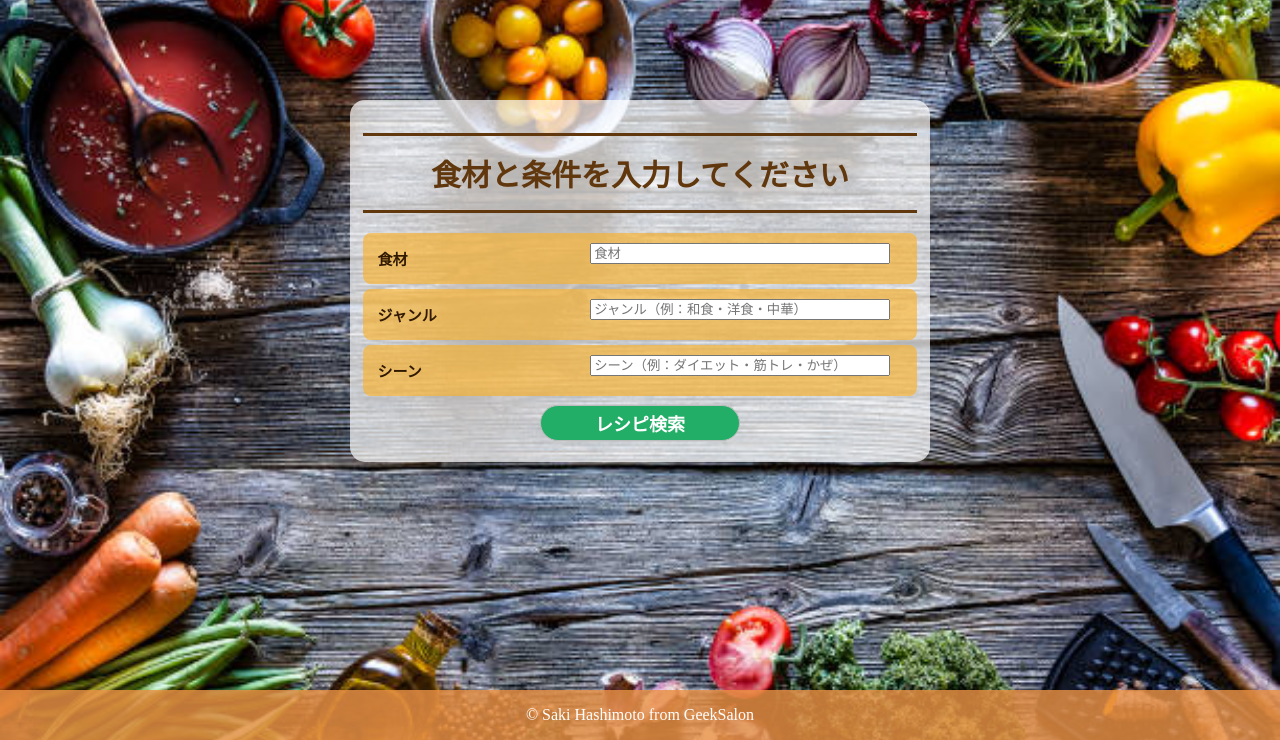
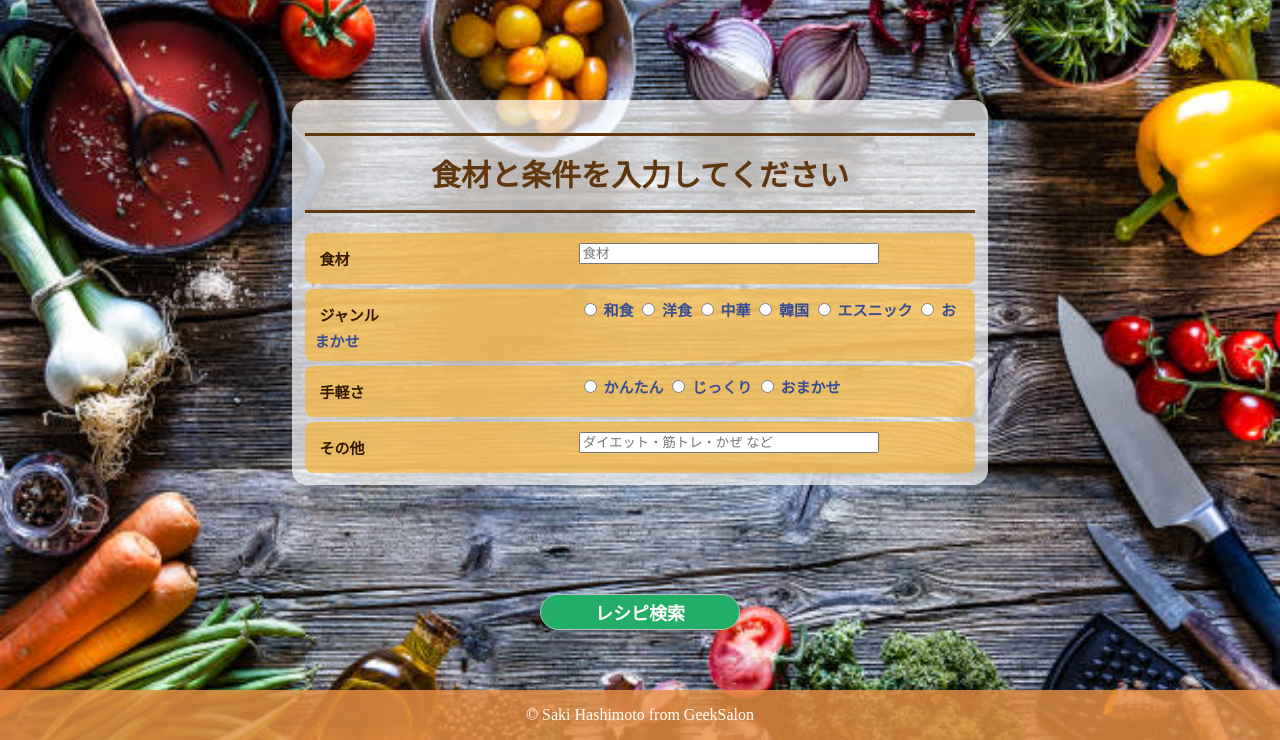
Before and after one commit to Saki-Hashimoto/Recicippe2, a Flask app: page /recipesearch in a window 1280 px wide. Shown: the part 60-800 px from the top of the page. Run offline with Flask 2, Linux system fonts and the light colour scheme.

Commit message:
second commit

```diff
--- a/app.py
+++ b/app.py
@@ -57,8 +57,9 @@ def upload_user_files():
 
 #--------------------------------------#
 
-#---------------在庫管理------------------#
+#---------------食材管理------------------#
 
+# column_names = ['date','task','quantity']
 column_names = ['date','task']
 df = pd.read_csv('./csv/tasks.csv')
 tasks = df.to_numpy().tolist()
@@ -85,6 +86,13 @@ def main():
             tasks[int(updated_index)] = task
             saveCSV(tasks)
             return render_template('stockmain.html', tasks = tasks)
+        # elif request.form.get('updated_food_count') != None:
+        #     updated_food_count = request.form.get('updated_food_count') # 変更後の食材の個数を取得
+        #     updated_index = request.form.get('updated_index') # 個数を変更した食材のインデックス番号を取得
+        #     food = [tasks[int(updated_index)], updated_food_count] # 食材名, 変更後の食材の個数
+        #     tasks[int(updated_index)] = food # 該当する食材の行を更新
+        #     saveCSV(tasks)
+        #     return render_template('stockmain.html', foods = tasks)
 
 @app.route('/stockadd', methods=['GET', 'POST'])
 def add():
@@ -105,6 +113,15 @@ def update_init():
 
 #--------------------------------------#
 
+#---------------食材の個数変更------------------#
+# @app.route('/stockquantityupdate', methods=['POST'])
+# def stockupdate_init():
+#     food_index = int(request.form.get('quantityupdate')) # 何番目の食材のボタンが押されたのかを取得
+#     return render_template('stockquantityupdate.html', food_count = tasks[food_index][2], food_index = food_index)
+    # return render_template('stockquantityupdate.html', food_index = food_index, food_count = tasks[food_index][1]) # foods[update_index][1] → 食材と個数がセットになっているリストから、個数のみを取り出している
+#--------------------------------------#
+
+
 #---------------食材・条件入力------------------#
 @app.route("/recipesearch",methods=['GET','POST'])
 def calculation():
@@ -118,9 +135,12 @@ def resultrecipe():
         return render_template('resultrecipe.html')
     elif request.method == "POST":
         name = request.form['name']
-        genre = request.form['genre']
-        scene = request.form['scene']
-        url_list, recipe_name_list, recipe_img_list, time_list = GetRecipeURL(name, genre, scene)
+        # genre = request.form['genre']
+        # scene = request.form['scene']
+        radio_1 = request.form['radio1']
+        radio_2 = request.form['radio2']
+        # url_list, recipe_name_list, recipe_img_list, time_list = GetRecipeURL(name, genre, scene)
+        url_list, recipe_name_list, recipe_img_list, time_list = GetRecipeURL(name, radio_1, radio_2)
         return render_template('resultrecipe.html', list1 = recipe_name_list, list2 = recipe_img_list, list3 = url_list, list4 = time_list)
 
 if __name__ == "__main__":
--- a/csv/tasks.csv
+++ b/csv/tasks.csv
@@ -1,4 +1,5 @@
 date,task
-2023-02-14,にんじん
-2023-02-14,白菜
-2023-02-14,ねぎ
+2023-02-25,にんじん
+2023-02-25,大根
+2023-02-25,ほうれんそう
+2023-02-25,たまねぎ
--- a/static/css/style.css
+++ b/static/css/style.css
@@ -78,7 +78,7 @@ main {
 
 .content {
 	box-sizing: border-box;
-	width:50%;
+	width:60%;
   background-color:#ffffffb3;
 	color: #666;
 	padding:.7em;
--- a/templates/calculation.html
+++ b/templates/calculation.html
@@ -6,10 +6,10 @@
         <form action="/resultrecipe" method="POST">
             <p>
                 <label><span>食材</span>
-                    <input type="text" name="name" placeholder="食材" class="foodinput">
+                    <input type="text" name="name" placeholder="食材" class="foodinput" value="">
                 </label>
             </p>
-            <p>
+            <!-- <p>
                 <label><span>ジャンル</span>
                     <input type="text" name="genre" placeholder='ジャンル（例：和食・洋食・中華）' class="foodinput">
                 </label>
@@ -18,7 +18,63 @@
                 <label><span>シーン</span>
                     <input type="text" name="scene" placeholder='シーン（例：ダイエット・筋トレ・かぜ）' class="foodinput">
                 </label>
-            </p>
+            </p> -->
+
+            <!-- <section id="select"> -->
+                <!-- <h2 class="message2"> -->
+                    <!-- さらにレシピを絞り込むために以下の条件を指定してください -->
+                <!-- </h2>
+                <div class="select-button"> -->
+                    <p>
+                        <label><span>ジャンル</span>
+                            <input type="radio" id="r1" name="radio1" value="和食" required class="r-button">
+                            <label for="r1">和食</label>
+                            <input type="radio" id="r2" name="radio1" value="洋食" class="r-button">
+                            <label for="r2">洋食</label>
+                            <input type="radio" id="r3" name="radio1" value="中華" class="r-button">
+                            <label for="r2">中華</label>
+                            <input type="radio" id="r4" name="radio1" value="韓国" class="r-button">
+                            <label for="r2">韓国</label>
+                            <input type="radio" id="r5" name="radio1" value="エスニック" class="r-button">
+                            <label for="r2">エスニック</label>
+                            <input type="radio" id="r6" name="radio2" value="" class="r-button">
+                            <label for="r4">おまかせ</label>
+                        <!-- <input type="text" name="genre" placeholder='ジャンル' class="foodinput"> -->
+                        </label>
+                    </p>
+
+                    <p>
+                        <label><span>手軽さ</span>
+                        <input type="radio" id="r7" name="radio2" value="かんたん" required class="r-button">
+                        <label for="r3">かんたん</label>
+                        <input type="radio" id="r8" name="radio2" value="じっくり" class="r-button">
+                        <label for="r4">じっくり</label>
+                        <input type="radio" id="r9" name="radio2" value="" class="r-button">
+                        <label for="r4">おまかせ</label>
+                        </label>
+                    </p>
+
+                    <p>
+                        <label><span>その他</span>
+                            <input type="text" name="name" placeholder="ダイエット・筋トレ・かぜ など" class="foodinput" value="">
+                        </label>
+                    </p>
+                    <!-- <p class="radio-button">
+                        <b>その他</b>
+                            <input type="text" name="genre" placeholder='その他' class="foodinput">
+                    </p> -->
+                    <!-- <p class="radio-button">
+                        <b>定番or穴場</b>
+                        <br>
+                        <input type="radio" id="r5" name="radio3" value="定番" required class="r-button">
+                        <label for="r5">定番</label>
+                        <br>
+                        <input type="radio" id="r6" name="radio3" value="穴場" class="r-button">
+                        <label for="r6">穴場</label>
+                    </p> -->
+                </div>
+            <!-- </section> -->
+
             <div class="calc_btn">
                 <input type="submit" value='レシピ検索'>
             </div>
--- a/templates/index.html
+++ b/templates/index.html
@@ -9,7 +9,7 @@
                 <a href="/recipesearch">レシピ検索</a>
             </div>
             <div class="click_btn">
-                <a href="/stockmain">在庫管理</a>
+                <a href="/stockmain">食材管理</a>
             </div>
             <div class="click_btn">
                 <a href="/foodupload">食材アップロード</a>
--- a/templates/stockupdate.html
+++ b/templates/stockupdate.html
@@ -9,5 +9,6 @@
             <input type="text" name="updated_task" value="{{ task_title }}">
             <button type="submit" name="updated_index" value="{{ task_index }}">変更</button>
         </form>
+    </div>
 </main>
 {% endblock %}
```
Also changed, not shown: templates/stockmain.html (+15 -5 lines), templates/stockquantityupdate.html (added, +14 -0 lines).
